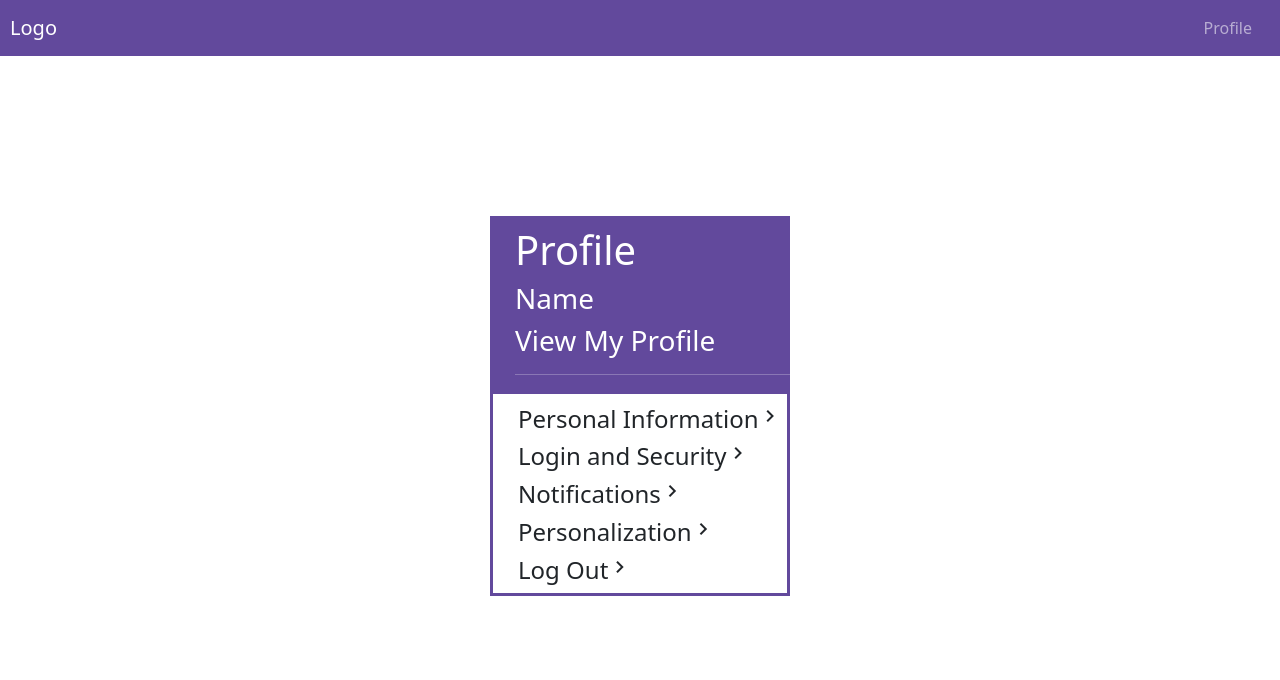
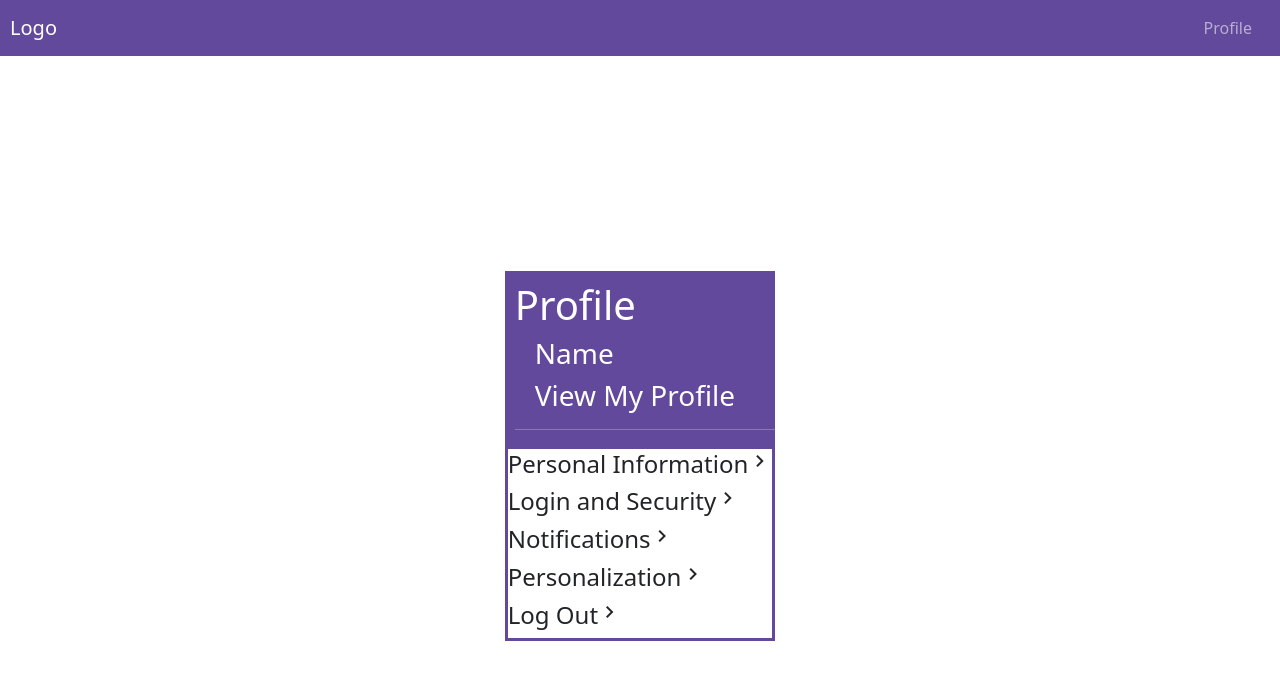
Before and after one commit to EriikT/ReactAppProject, a React (Create React App) app in the folder my-app/: page /Profile in a window 1280 px wide. Shown: the top 680 px of the page. Built offline with nearby package versions, Linux system fonts and the light colour scheme.

Commit message:
more changes

```diff
--- a/my-app/src/pages/Profile.css
+++ b/my-app/src/pages/Profile.css
@@ -3,22 +3,28 @@
     flex-direction: column;
     align-items: center;
     justify-content: center;
-    height: 100vh;
-    transform: translateY(-50px);
+    min-height: 100vh;
+}
+
+.bet-container{
+    display: flex;
+    flex-direction: column;
+    justify-content: center;
 }
 
 .Profile__top {
-    width: 300px;
+
     padding-top: 10px;
-    padding-left: 25px;
+    padding-left: 10px;
     color: white;
     background-color: rgb(98, 73, 156);
 }
 
+.edit-p{
+    padding-left: 20px;
+}
+
 .Profile_bottom {
-    padding-top: 10px;
-    width: 300px;
-    padding-left: 25px;
     border-color: rgb(98, 73, 156);
     border-style: solid;
 }
--- a/my-app/src/pages/Profile.js
+++ b/my-app/src/pages/Profile.js
@@ -10,11 +10,16 @@ export default function Profile() {
                 <Navbar/>
             </div>
            <div className="Profile-Container">
+                <div className="bet-container">
+
 
                     <div className="Profile__top">
                         <h1>Profile</h1>
+                        <div className="edit-p">
                             <h3>Name</h3>
                             <h3>View My Profile</h3>
+                        </div>
+
                         <hr></hr>
                     </div>
                     <div className="Profile_bottom">
@@ -50,6 +55,7 @@ export default function Profile() {
                         </h4>
                     </div>
                 </div>
+            </div>
         </>
     )
 }
```
Lines whose indentation alone changed are shown as unchanged.
